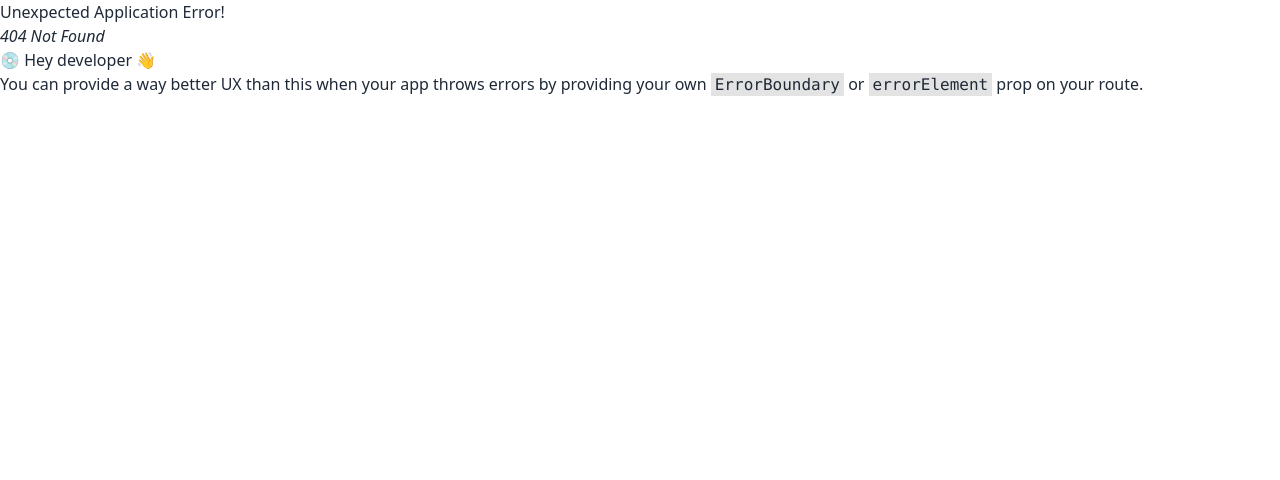
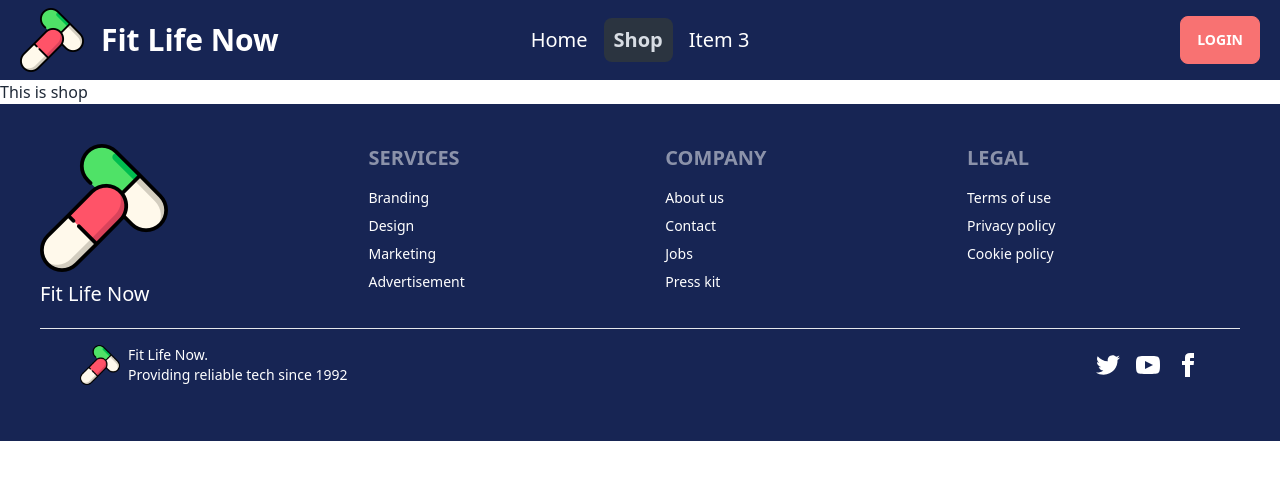
Before and after one commit to touhidcodes/PH-7-Fit-Life-Now-Client, a React (Vite) app: page /shop in a window 1280 px wide. Before the commit this address had no page. Shown: the top 480 px of the page. Built offline with nearby package versions, Linux system fonts and the light colour scheme.

Commit message:
active route setup

```diff
--- /dev/null
+++ b/src/pages/Shop/Shop.jsx
@@ -0,0 +1,7 @@
+import React from 'react';
+
+const Shop = () => {
+	return <div>This is shop</div>;
+};
+
+export default Shop;
--- a/src/pages/shared/Header/Header.jsx
+++ b/src/pages/shared/Header/Header.jsx
@@ -1,14 +1,15 @@
 import React from 'react';
 import logo from '../../../assets/images/logo.png';
+import ActiveRoutes from '../../../routes/ActiveRoutes/ActiveRoutes';
 
 const Header = () => {
 	const navOptions = (
 		<>
 			<li>
-				<a>Home</a>
+				<ActiveRoutes to='/'>Home</ActiveRoutes>
 			</li>
 			<li>
-				<a>Parent</a>
+				<ActiveRoutes to='/shop'>Shop</ActiveRoutes>
 			</li>
 			<li>
 				<a>Item 3</a>
--- /dev/null
+++ b/src/routes/ActiveRoutes/ActiveRoutes.css
@@ -0,0 +1,9 @@
+.active {
+	padding: 8px 10px;
+	font-weight: 600;
+	color: white;
+}
+.notActive {
+	font-weight: 600;
+	padding: 8px 10px;
+}
--- /dev/null
+++ b/src/routes/ActiveRoutes/ActiveRoutes.jsx
@@ -0,0 +1,15 @@
+import React from 'react';
+import { NavLink } from 'react-router-dom';
+import './ActiveRoutes.css';
+
+const ActiveRoutes = ({ to, children }) => {
+	return (
+		<NavLink
+			to={to}
+			className={({ isActive }) => (isActive ? 'active' : 'not-active')}>
+			{children}
+		</NavLink>
+	);
+};
+
+export default ActiveRoutes;
```
Also changed, not shown: src/routes/router.jsx (+10 -5 lines).
